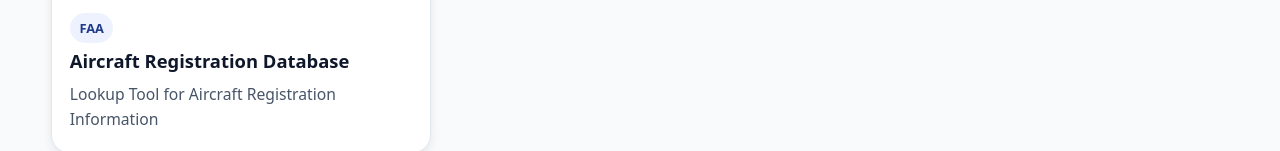
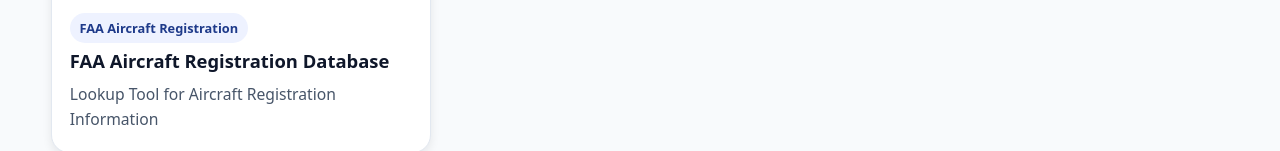
Before and after one commit to altitudehouseconsulting/altitudehouseconsulting, a plain HTML site: page index.html in a window 1280 px wide. Shown: the part 1959-2110 px from the top of the page. Drawn offline with Linux system fonts and the light colour scheme.

Commit message:
Update index.html

```diff
--- a/index.html
+++ b/index.html
@@ -237,8 +237,8 @@
               <img src="https://images.unsplash.com/photo-1716720770755-ef9781301ee5?w=400&auto=format&fit=crop" alt="FAA Aircraft Registration" />
             </div>
             <div class="body">
-              <span class="pill">FAA</span>
-              <h3>Aircraft Registration Database</h3>
+              <span class="pill">FAA Aircraft Registration</span>
+              <h3>FAA Aircraft Registration Database</h3>
               <p>Lookup Tool for Aircraft Registration Information</p>
             </div>
           </a>
```
